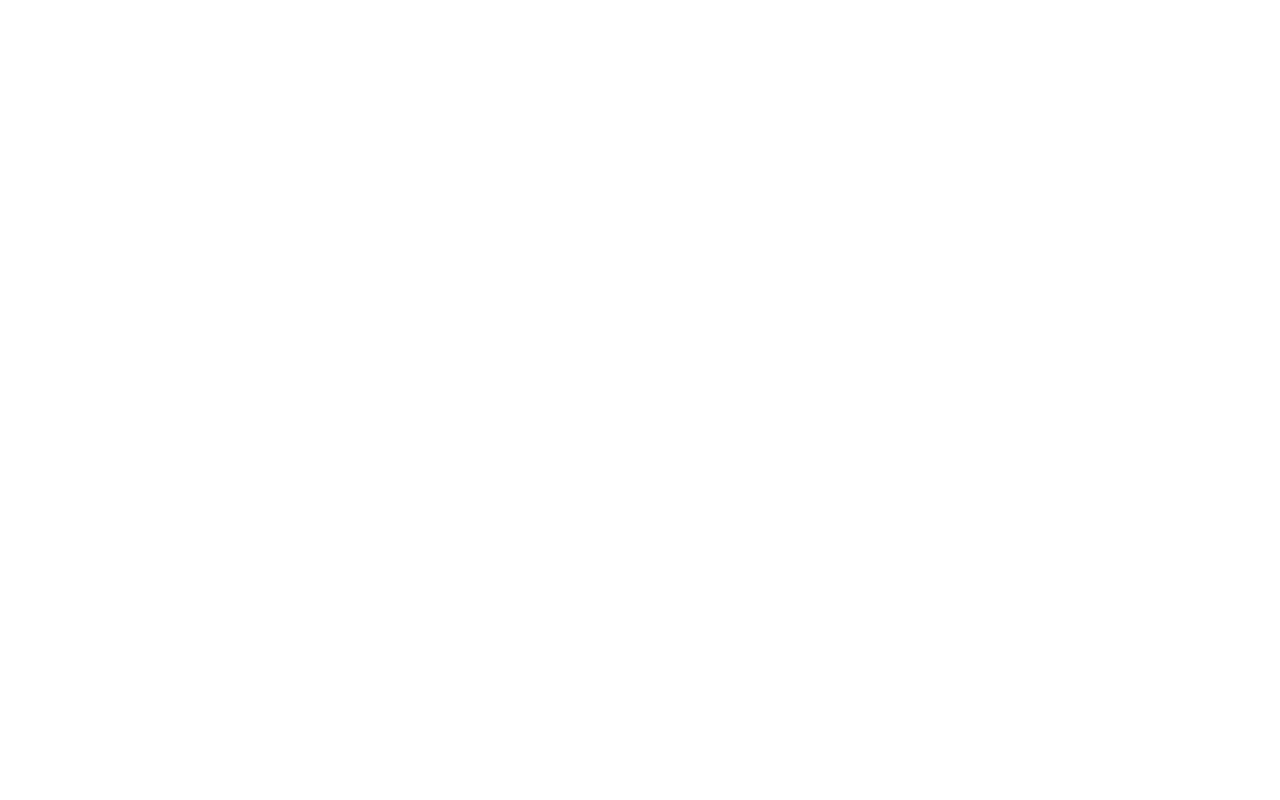
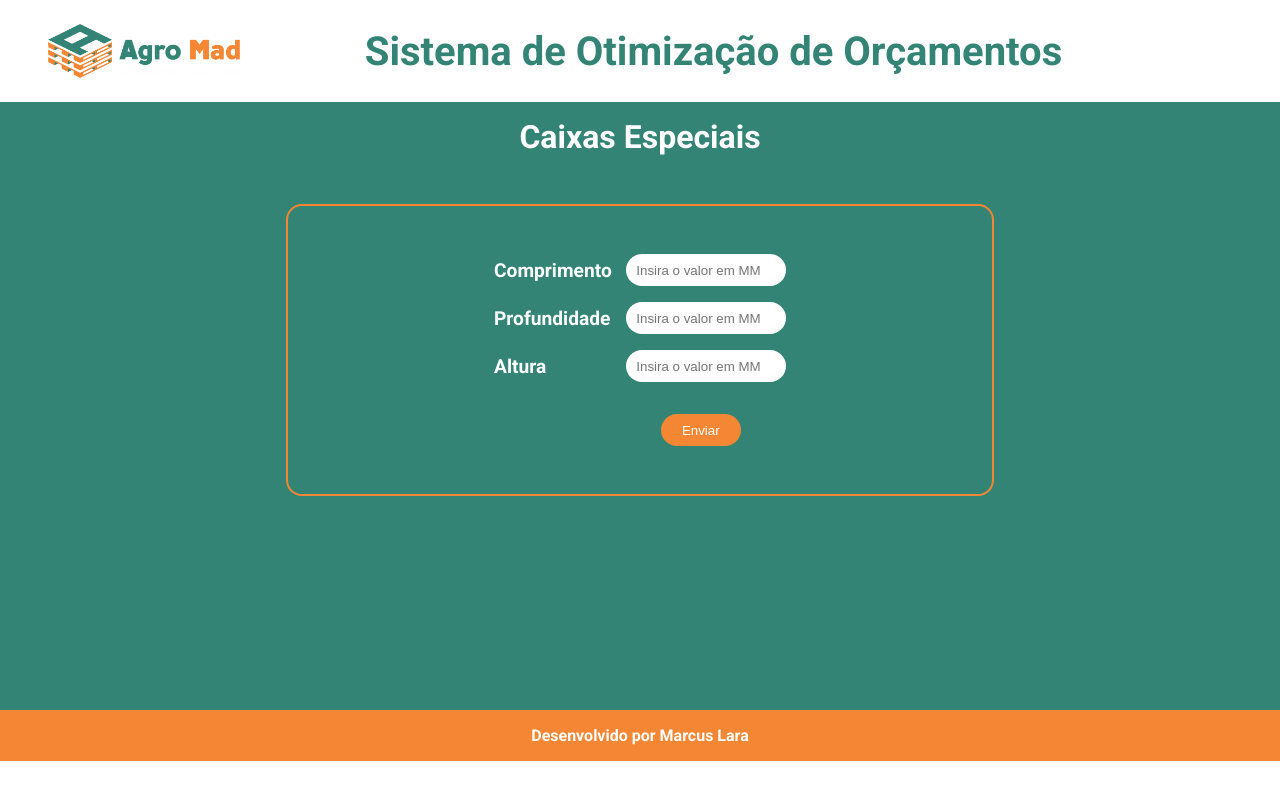
Before and after one commit to marcuslaraa/sistema-de-estruturacao-para-orcamento, a plain HTML site: page index.html in a window 1280 px wide. Drawn offline with Linux system fonts and the light colour scheme.

Commit message:
Criando a interface de interação do usuarios

```diff
--- a/index.html
+++ b/index.html
@@ -5,12 +5,36 @@
     <meta http-equiv="X-UA-Compatible" content="IE=edge">
     <meta name="viewport" content="width=device-width, initial-scale=1.0">
     <title>AGROMAD - Estruturação do produto</title>
+    <link href="https://fonts.googleapis.com/css2?family=Roboto:wght@300;400;500;700&display=swap" rel="stylesheet">
+    <link rel="stylesheet" href="styles/style.css">
 </head>
 <body>
-    <header></header>
-    <main>
-        <form action="#"></form>
+    <header class="container__cabecalho">
+        <img src="imagens/Logo_agromad_branco.png" alt="Logo da AGROMAD">
+        <h1>Sistema de Otimização de Orçamentos</h1>
+    </header>
+    <main class="container__principal">
+        <h2>Caixas Especiais</h2>
+        <form action="#" class="formulario" >
+            <fieldset class="conteudo__formulario">
+                <div class="form-row">
+                    <label for="#">Comprimento</label>
+                    <input type="number" name="comprimento" placeholder="Insira o valor em MM" required>
+                </div>
+                <div class="form-row">
+                    <label for="#">Profundidade</label>
+                    <input type="number" name="profundidade" placeholder="Insira o valor em MM" required>
+                </div>
+                <div class="form-row">
+                    <label for="#">Altura</label>
+                    <input type="number" name="altura" placeholder="Insira o valor em MM" required>
+                </div>
+                <input type="submit" class="botao" name="botao" value="Enviar">
+            </fieldset>
+        </form>
     </main>
-    <footer></footer>
+    <footer class="container__rodape">
+        <p>Desenvolvido por Marcus Lara</p>
+    </footer>
 </body>
 </html>
--- /dev/null
+++ b/styles/style.css
@@ -0,0 +1,113 @@
+:root {
+    --font-principal: 'Roboto', sans-serif;
+}
+
+* {
+    margin: 0;
+    padding: 0;
+}
+
+body {
+    box-sizing: border-box;
+    font-family:var(--font-principal) ;
+    color: #338475;
+}
+
+.container__cabecalho {
+    display: flex;
+    justify-content: left;
+    align-items: center;
+    text-align: center;
+}
+
+img {
+    width: 15%;
+    margin: 1.5rem 3rem;
+}
+
+h1 {
+    margin: 0 6%;
+    font-size: 2.5rem;
+}
+
+h2 {
+    text-align: center;
+    padding: 1rem;
+    font-size: 2rem;
+}
+
+.container__principal {
+    background-color: #338475;
+    height: 76vh;
+    color: #fff;
+    font-weight: bold;
+}
+
+.formulario {
+    padding: 2rem;
+}
+
+.conteudo__formulario {
+    display: flex;
+    flex-direction: column;
+    align-items: center;
+    gap: 1rem;
+    padding: 3rem;
+    width: 50%;
+    margin: auto;
+    border: solid 2px #f58634;
+    border-radius: 1rem;
+}
+
+.form-row {
+    display: flex;
+    align-items: center;
+    gap: 2rem;
+}
+
+
+input {
+    width: 10rem;
+    height: 2rem;
+    border-radius:1rem;
+    text-align: center;
+    border: none;
+    outline: none;
+}
+
+
+input::placeholder {
+    text-align: center;
+}
+
+
+label {
+    width: 100px;
+    font-size: 1.2rem;
+    color: #fff;
+    font-weight: 600;
+}
+
+.botao {
+    width: 5rem;
+    position: relative;
+    left: 10%;
+    margin-top:1rem ;
+    background-color: #f58634;
+    color: #fff;
+    font-weight: 400;
+}
+
+.botao:hover {
+    background-color: #fff;
+    color: #f58634;
+    font-weight: 700;
+}
+
+.container__rodape {
+    background-color: #f58634;
+    text-align: center;
+    padding: 1rem;
+    font-weight: bold;
+    color: #fff;
+}
```
Also changed, not shown: imagens/Logo_agromad_branco.png (added).
